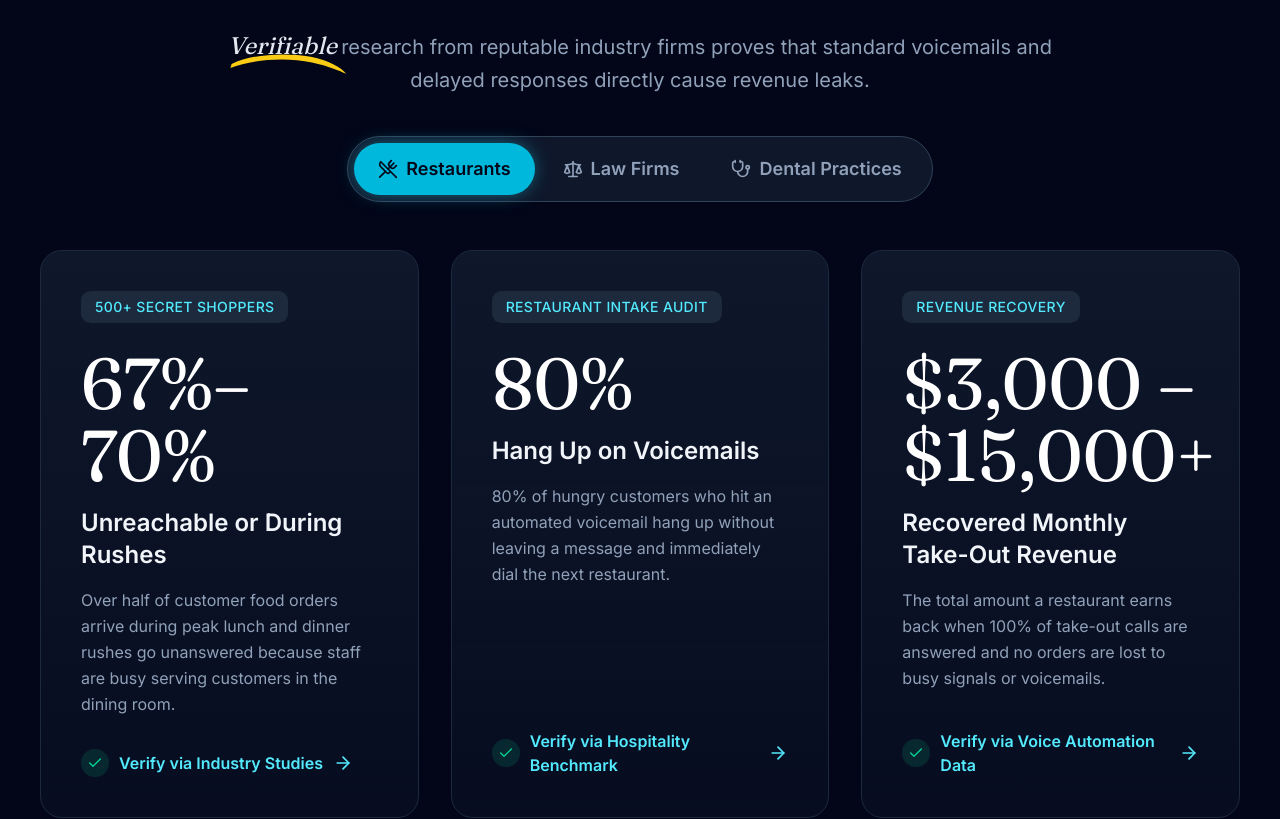
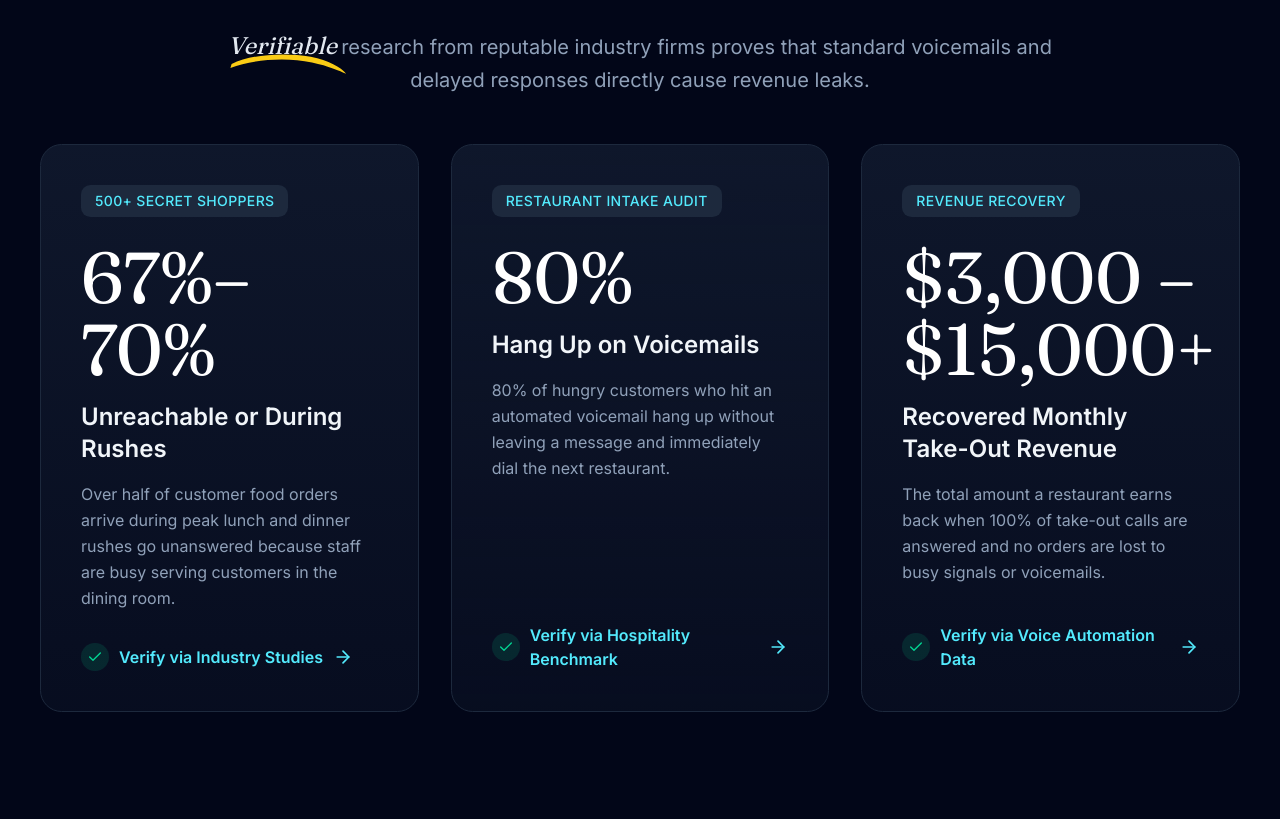
Before and after one commit to TheHairSalonGuy/client-focus, a Next.js app: page / in a window 1280 px wide. Shown: the part 3460-4279 px from the top of the page. Built offline with nearby package versions, Linux system fonts and the light colour scheme; a web font is replaced by a local one.

Commit message:
feat: simplify industry data section with restaurant stats only
Co-authored-by: Max AI <222323436+TheHairSalonGuy@users.noreply.github.com>

```diff
--- a/components/industry-data-section.tsx
+++ b/components/industry-data-section.tsx
@@ -1,9 +1,4 @@
-"use client"
-
-import { useState } from "react"
-import { Check, ArrowRight, Scale, Stethoscope, UtensilsCrossed } from "lucide-react"
-
-type Segment = "restaurant" | "law" | "dental"
+import { Check, ArrowRight } from "lucide-react"
 
 type StatCard = {
   stat: string
@@ -14,8 +9,7 @@ type StatCard = {
   href: string
 }
 
-const DATA: Record<Segment, StatCard[]> = {
-  restaurant: [
+const RESTAURANT_STATS: StatCard[] = [
   {
     stat: "67%–70%",
     title: "Unreachable or During Rushes",
@@ -40,70 +34,10 @@ const DATA: Record<Segment, StatCard[]> = {
     linkLabel: "Verify via Voice Automation Data",
     href: "https://www.nrn.com/",
   },
-  ],
-  law: [
-    {
-      stat: "67%–70%",
-      title: "Unreachable or After-Hours",
-      desc: "Over half of prospective client inquiries arrive outside standard 9-to-5 working hours or go unanswered during daytime rushes.",
-      badge: "500+ Secret Shoppers",
-      linkLabel: "Verify via Clio Legal Trends Report",
-      href: "https://www.clio.com/resources/legal-trends/",
-    },
-    {
-      stat: "80%",
-      title: "Hang Up on Voicemails",
-      desc: "80% of callers who hit an automated voicemail hang up without leaving a message and immediately dial a competing firm.",
-      badge: "Legal Intake Audit",
-      linkLabel: "Verify via Ruby Answer360",
-      href: "https://www.ruby.com/resources/",
-    },
-    {
-      stat: "$3,000 – $15,000+",
-      title: "Lost Value per Missed Lead",
-      desc: "A single missed phone call after hours represents thousands in lost case retainer revenue.",
-      badge: "Retainer Benchmarks",
-      linkLabel: "Verify via Legal Marketing Assoc.",
-      href: "https://www.legalmarketing.org/",
-    },
-  ],
-  dental: [
-    {
-      stat: "45%",
-      title: "Calls Arrive After Hours",
-      desc: "Nearly half of routine cleaning bookings and emergency inquiries happen early morning, evening, or on weekends.",
-      badge: "Nationwide Dental Study",
-      linkLabel: "Verify via PatientPop Report",
-      href: "https://www.patientpop.com/resources/reports/",
-    },
-    {
-      stat: "32%",
-      title: "Missed During Day Rushes",
-      desc: "1 in 3 daytime calls go unanswered because front-desk staff are checking in patients or occupied on line 1.",
-      badge: "Call Analytics Data",
-      linkLabel: "Verify via Dental Intelligence",
-      href: "https://www.dentalintel.com/",
-    },
-    {
-      stat: "$10,000+",
-      title: "Lifetime Value per Patient",
-      desc: "Losing a new patient lead to a generic voicemail costs thousands over their long-term family care lifecycle.",
-      badge: "ADA Economic Study",
-      linkLabel: "Verify via ADA Policy Institute",
-      href: "https://www.ada.org/resources/research/health-policy-institute",
-    },
-  ],
-}
-
-const SEGMENTS: { id: Segment; label: string; Icon: typeof Scale }[] = [
-  { id: "restaurant", label: "Restaurants", Icon: UtensilsCrossed },
-  { id: "law", label: "Law Firms", Icon: Scale },
-  { id: "dental", label: "Dental Practices", Icon: Stethoscope },
 ]
 
 export function IndustryDataSection() {
-  const [segment, setSegment] = useState<Segment>("restaurant")
-  const cards = DATA[segment]
+  const cards = RESTAURANT_STATS
 
   return (
     <section
@@ -141,41 +75,8 @@ export function IndustryDataSection() {
           </p>
         </div>
 
-        {/* Segmented toggle */}
-        <div className="mt-10 flex justify-center">
-          <div
-            role="tablist"
-            aria-label="Choose an industry"
-            className="inline-flex items-center gap-1 rounded-full border border-slate-700 bg-slate-900 p-1.5"
-          >
-            {SEGMENTS.map(({ id, label, Icon }) => {
-              const active = segment === id
-              return (
-                <button
-                  key={id}
-                  type="button"
-                  role="tab"
-                  aria-selected={active}
-                  onClick={() => setSegment(id)}
-                  className={`inline-flex items-center gap-2 rounded-full px-6 py-3 text-base font-semibold transition-all duration-300 focus-visible:outline-none focus-visible:ring-2 focus-visible:ring-cyan-400/60 sm:text-lg ${
-                    active
-                      ? "bg-cyan-500 text-slate-950 shadow-[0_0_20px_-4px_rgba(34,211,238,0.6)]"
-                      : "text-slate-400 hover:text-slate-100"
-                  }`}
-                >
-                  <Icon className="h-5 w-5" aria-hidden="true" />
-                  {label}
-                </button>
-              )
-            })}
-          </div>
-        </div>
-
-        {/* 3-card grid — keyed on segment so the content transitions on switch */}
-        <div
-          key={segment}
-          className="mt-12 grid gap-8 md:grid-cols-3 [animation:industry-fade-in_0.4s_ease-out]"
-        >
+        {/* 3-card grid */}
+        <div className="mt-12 grid gap-8 md:grid-cols-3 [animation:industry-fade-in_0.4s_ease-out]">
           {cards.map((card) => (
             <article
               key={card.title}
```
Lines whose indentation alone changed are shown as unchanged.
